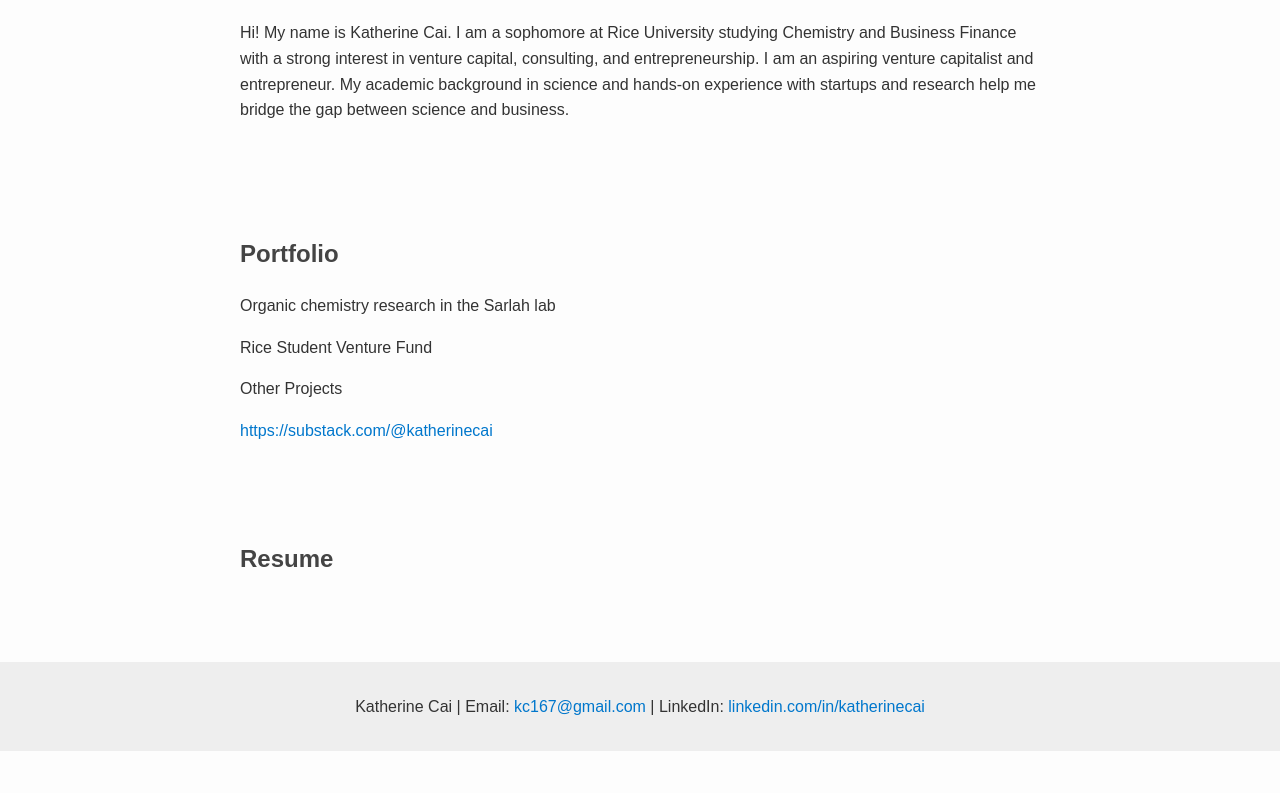
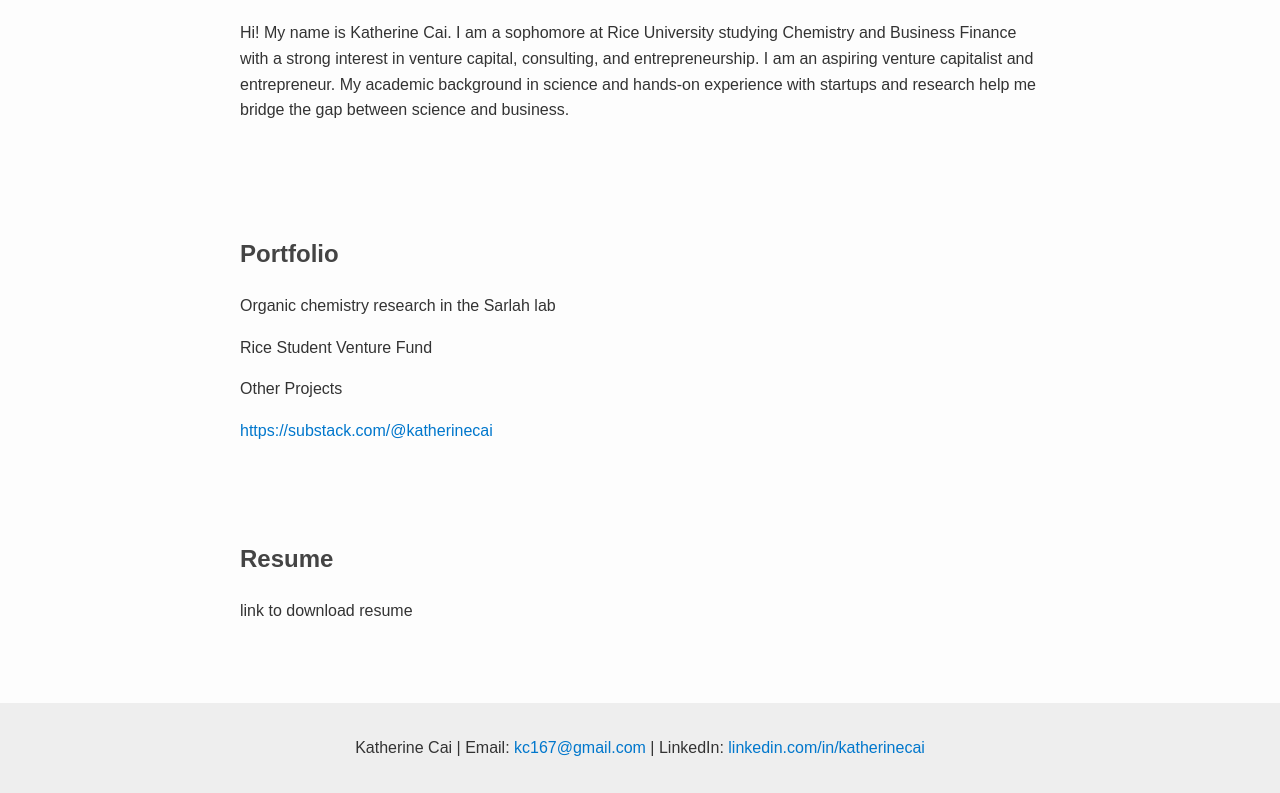
Before and after one commit to katherinecaix/katherinecaix.github.io, a plain HTML site: page index.html in a window 1280 px wide. Shown: the part 611-1404 px from the top of the page. Before the commit the page ends 1362 px from the top, so only its background shows below. Drawn offline with Linux system fonts and the light colour scheme.

Commit message:
link to download resume

```diff
--- a/index.html
+++ b/index.html
@@ -32,6 +32,7 @@
 
   <section id="resume">
     <h2>Resume</h2>
+    <p>link to download resume</p>
 
   </section>
 
```
